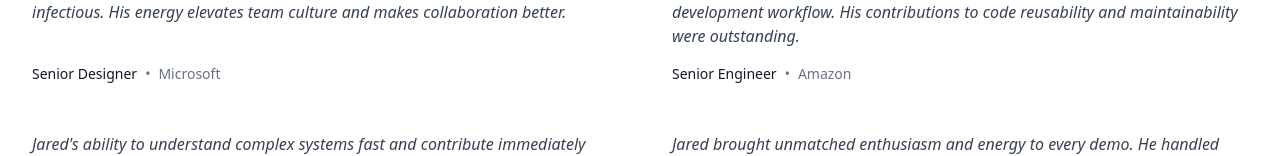
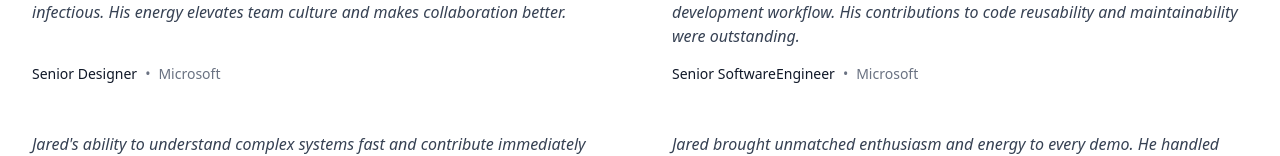
Before and after one commit to jlgrimes/jared.gr, a Next.js app: page / in a window 1280 px wide. Shown: the part 404-560 px from the top of the page. Built offline with nearby package versions, Linux system fonts and the light colour scheme.

Commit message:
testimonials done

```diff
--- a/app/i18n/locales/en.ts
+++ b/app/i18n/locales/en.ts
@@ -63,8 +63,8 @@ const en = {
           "Jared's love for UI craftsmanship, paired with his curiosity and enthusiasm, is infectious. His energy elevates team culture and makes collaboration better.",
       },
       testimonial2: {
-        role: 'Senior Engineer',
-        company: 'Amazon',
+        role: 'Senior SoftwareEngineer',
+        company: 'Microsoft',
         content:
           "Jared's implementation of front-end best practices significantly improved our development workflow. His contributions to code reusability and maintainability were outstanding.",
       },
```
Also changed, not shown: app/components/Testimonials.tsx (+3 -5 lines).
